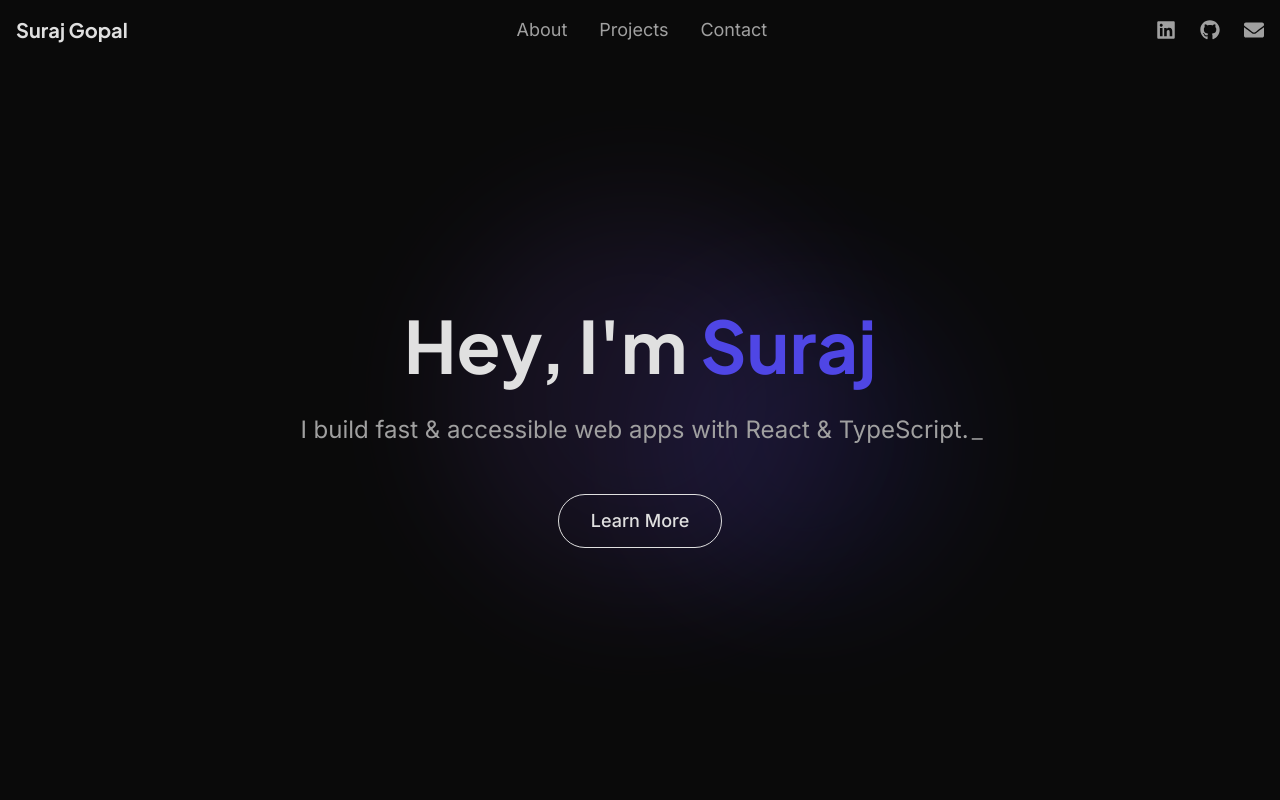
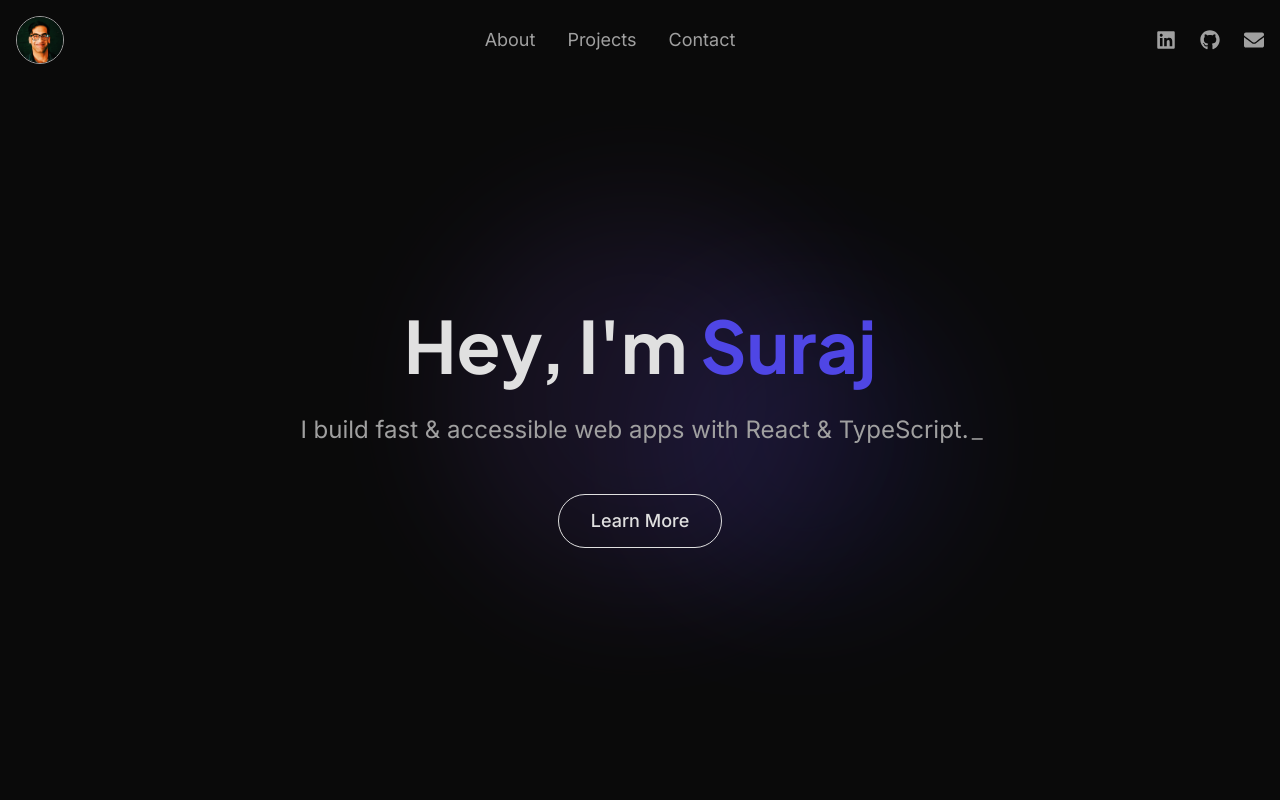
Before and after one commit to surajgopal85/my-dev-portfolio, a React (Vite) app: page / in a window 1280 px wide. Shown: the top 800 px of the page. Built offline with nearby package versions, Linux system fonts and the light colour scheme.

Commit message:
add thumbnail headshot

```diff
--- a/src/TopNav.tsx
+++ b/src/TopNav.tsx
@@ -1,6 +1,7 @@
 import React from 'react';
 import { FaLinkedin, FaGithub, FaEnvelope } from 'react-icons/fa';
 import { motion } from 'framer-motion';
+import headshot from './assets/images/suraj-gopal-headshot.jpeg';
 
 type TopNavProps = {
     onNavLinkClick: (id: string) => void;
@@ -13,7 +14,11 @@ export const TopNav: React.FC<TopNavProps> = ({ onNavLinkClick }) => {
             className="fixed top-0 left-0 right-0 z-50 p-4 bg-dark-bg bg-opacity-70 backdrop-blur-md flex justify-between items-center"
         >
             <div className="text-light-text text-xl font-display font-bold">
-                Suraj Gopal
+                <img
+                    src={headshot}
+                    alt="Suraj Gopal Headshot"
+                    className="w-12 h-12 rounded-full object-cover border border-subtle-text"
+                />
             </div>
 
             {/* Navigation Links */}
```
